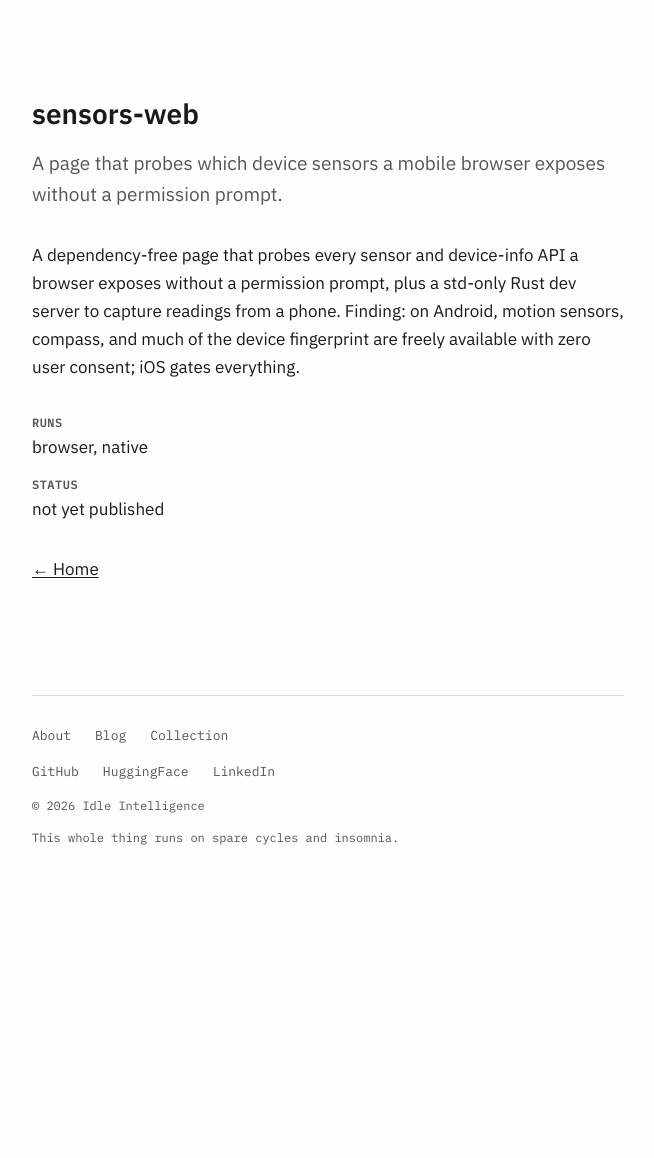
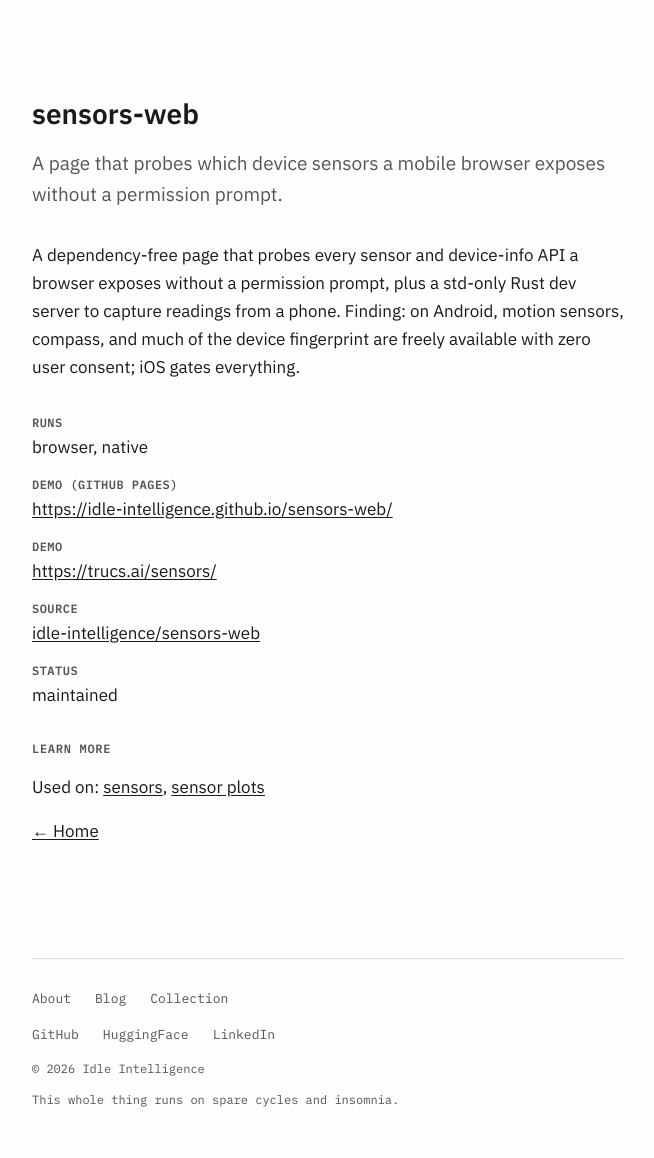
Before and after one commit to idle-intelligence/site, a Jekyll site: the page built from _collection/sensors-web.md, in a window 1280 px wide. Shown: the whole page, without its empty margins (312-966 px from the left). Built offline with Jekyll 4.4.1, drawn with Linux system fonts in a browser that asks for light colours; before the commit the page ends 900 px from its top, so only the background shows below that.

Commit message:
Cards: sensors-web published, hive-ml-classifier current state, new Hive card in Distributed inference

```diff
--- a/_collection/sensors-web.md
+++ b/_collection/sensors-web.md
@@ -3,10 +3,15 @@ layout: card
 title: sensors-web
 kind: code
 task_group: Sensor and privacy research
-repo: ""
+repo: idle-intelligence/sensors-web
 hf: ""
-demo: ""
-demo_pages: ""
+demo: "https://trucs.ai/sensors/"
+demo_pages: "https://idle-intelligence.github.io/sensors-web/"
+used_on:
+  - title: sensors
+    url: "https://trucs.ai/sensors/"
+  - title: sensor plots
+    url: "https://trucs.ai/sensors/plots/"
 original_model: ""
 dataset: ""
 perf_highlight: ""
@@ -14,7 +19,7 @@ card_proof: ""
 what_is: A page that probes which device sensors a mobile browser exposes without a permission prompt.
 runs: browser, native
 license: ""
-status: not yet published
+status: maintained
 blurb: >-
   A dependency-free page that probes every sensor and device-info API a browser
   exposes without a permission prompt, plus a std-only Rust dev server to
--- a/_data/task_groups.yml
+++ b/_data/task_groups.yml
@@ -10,3 +10,4 @@
 - Weather
 - Sensor and privacy research
 - Benchmarking
+- Distributed inference
```
Also changed, not shown: _collection/hive-ml-classifier.md (+7 -3 lines), _collection/hive.md (added, +41 -0 lines).
